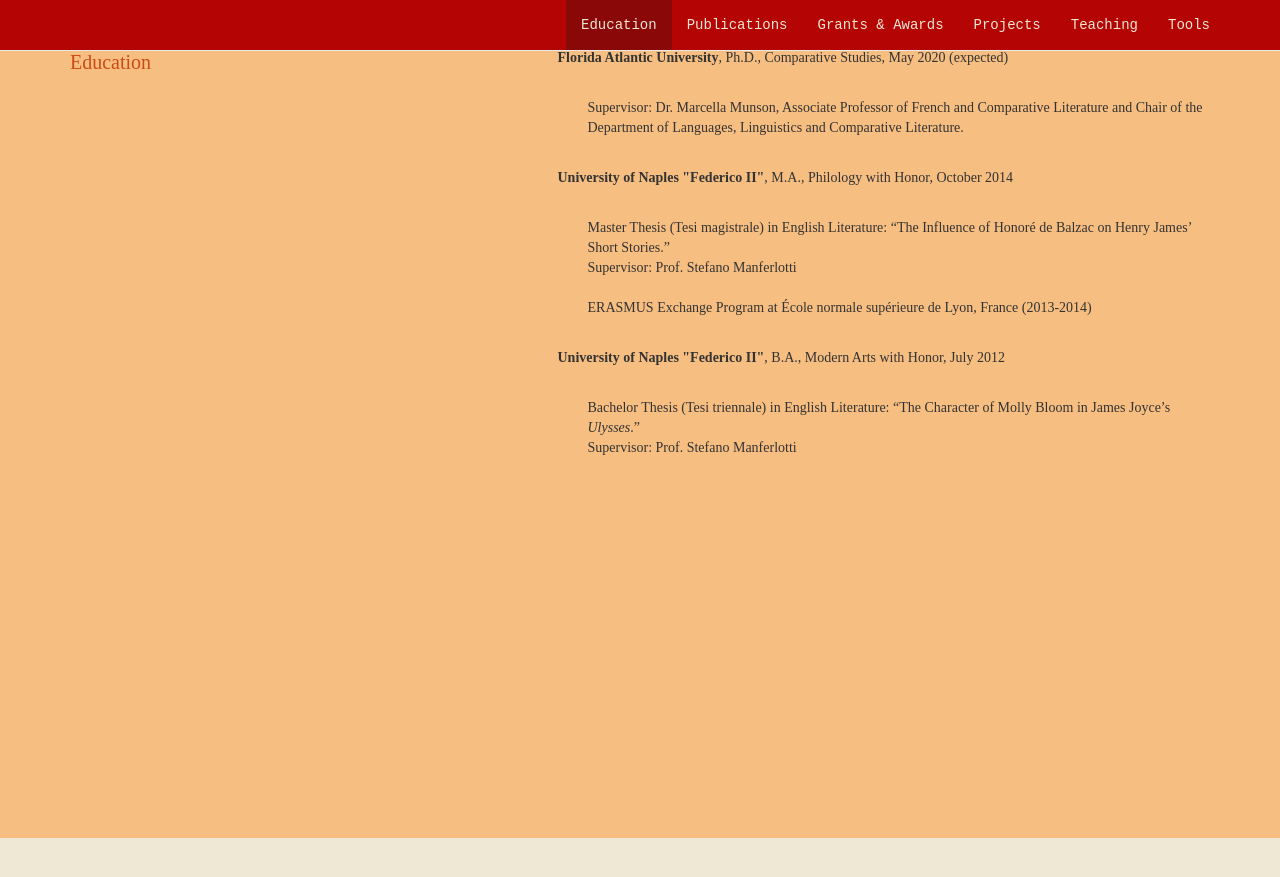
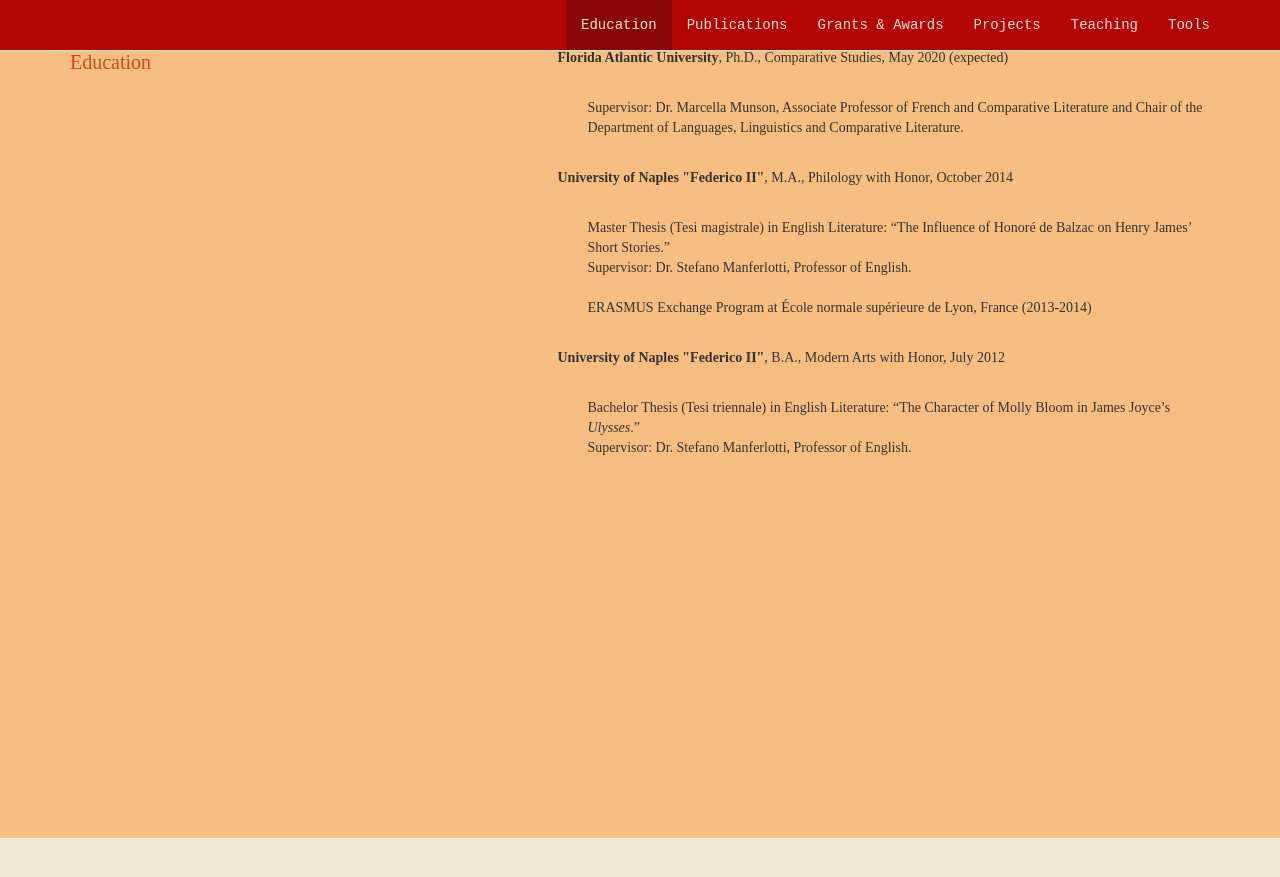
Before and after one commit to vivianapezzullo/nolauren.github.io, a Jekyll site: the page index.html, which Jekyll copies as it is, in a window 1280 px wide and 900 px high, scrolled down 962 px. Shown: the top 877 px of the window. Built offline with Jekyll 4.4.1, drawn with Linux system fonts in a browser that asks for light colours; nearby versions of some CDN libraries.

Commit message:
Update index.html

```diff
--- a/index.html
+++ b/index.html
@@ -135,11 +135,11 @@
                     <p class="text-left" style="margin-bottom:30px;"><b>University of Naples "Federico II"</b>, M.A.,  Philology with Honor, October 2014<br>
                     <p class="text-left" style="margin-bottom:30px; margin-left:30px;">
                     Master Thesis (Tesi magistrale) in English Literature: “The Influence of Honoré de Balzac on Henry James’ Short Stories.” <br>
-                        Supervisor: Prof. Stefano Manferlotti <br> <br>
+                        Supervisor: Dr. Stefano Manferlotti, Professor of English. <br> <br>
                         ERASMUS Exchange Program at École normale supérieure de Lyon, France (2013-2014) </p>
                     <p class="text-left" style="margin-bottom:30px;"><b>University of Naples "Federico II"</b>, B.A., Modern Arts with Honor, July 2012<br>
                     <p class="text-left" style="margin-bottom:30px; margin-left:30px;"> Bachelor Thesis (Tesi triennale) in English Literature: “The Character of Molly Bloom in James Joyce’s <i>Ulysses</i>.” <br>
-                        Supervisor: Prof. Stefano Manferlotti </p>
+                        Supervisor: Dr. Stefano Manferlotti, Professor of English. </p>
                 </div>
             </div>
         </div>
```
